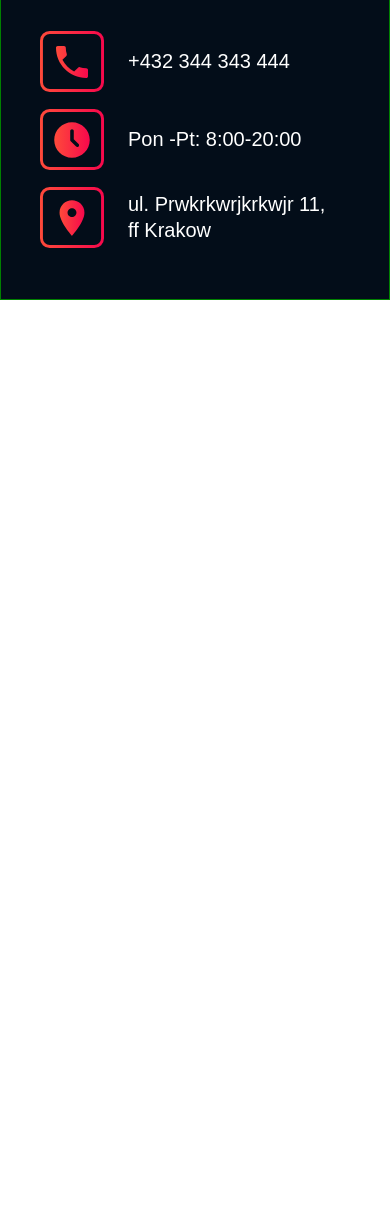
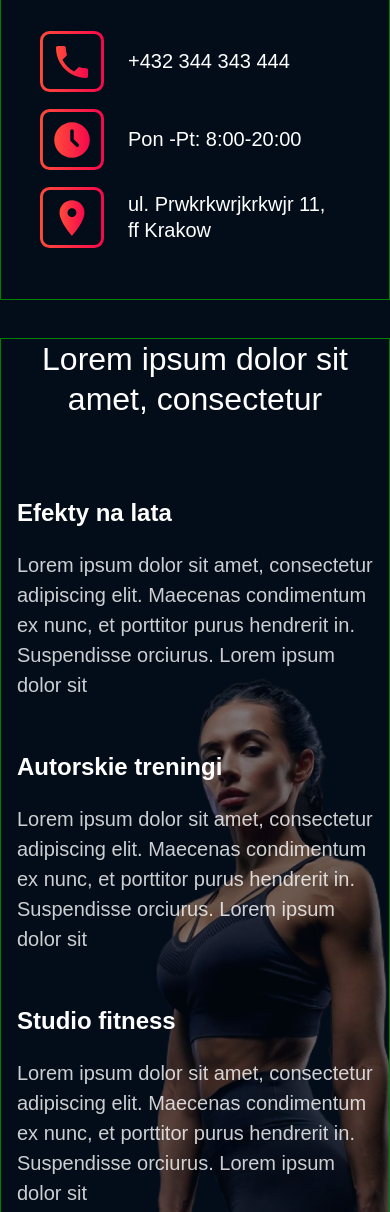
Before and after one commit to BigHeadliner/bodybuilding, a plain HTML site: page app/index.html in a window 390 px wide. Shown: the part 596-1808 px from the top of the page. Before the commit the page ends 896 px from the top, so only its background shows below. Drawn offline with Linux system fonts and the light colour scheme.

Commit message:
benefits1 section responsive

```diff
--- a/app/index.html
+++ b/app/index.html
@@ -92,7 +92,7 @@
         </div>
     </header>
 
-    <!-- <section class="benefits1">
+     <section class="benefits1">
         <div class="container">
            <h3 class="benefits1__title">Lorem ipsum dolor sit amet, consectetur</h3>
 
@@ -146,7 +146,7 @@
            </div>
         </div>
     </section>
-
+    <!--
     <section class="video">
         <div class="container">
             <p class="video__suptitle">Poznaj nasz autorski</p>
--- a/app/scss/_media.scss
+++ b/app/scss/_media.scss
@@ -14,6 +14,24 @@
 
     .header__main-btn {
         margin-bottom: 257px;
+    }
+
+ }
+
+ @media(max-width:1750px) {
+
+    // benefits1
+
+    .benefits1__items {
+        padding-left: 0;
+        display: grid;
+        grid-template-columns: repeat(2, 1fr);
+
+        grid-template-rows: repeat(2, 1fr);
+        // grid-column-gap: 160px;
+        // grid-row-gap: 189px;
+        grid-gap:130px;
+        margin-bottom: 183px;
     }
 
  }
@@ -45,6 +63,24 @@
         margin-bottom: 40px;
     }
 
+
+ }
+
+ @media(max-width:1500px) {
+
+     // benefits1
+
+    .benefits1__items {
+       display: flex;
+       flex-direction: column;
+       justify-content: center;
+       align-items: center;
+       grid-gap: 100px;
+    }
+
+    .benefits1__title {
+        margin-bottom: 117px;
+    }
 
  }
 
@@ -94,6 +130,16 @@
 
     .header__main-btn {
         margin-bottom: 115px;
+    }
+
+ }
+
+ @media(max-width:1035px) {
+
+    //  benefits1
+
+    .benefits1__title {
+        margin-bottom: 85px;
     }
 
  }
@@ -159,6 +205,33 @@
         background-position:  right;
     }
 
+
+    // .benefits1
+
+    .benefits1 {
+        padding-top:38px;
+        background-position: bottom right;
+    }
+
+    .benefits1__title{
+        padding: 0 0 0 49px;
+        text-align: initial;
+        margin-bottom: 108px;
+    }
+
+    .benefits1__items {
+        display: flex;
+        flex-direction: column;
+        justify-content: center;
+        align-items: initial;
+        padding: 0 132px 163px 92px;
+        row-gap: 189px;
+    }
+
+    .benefits1__item-title {
+        margin-bottom: 40px;
+    }
+
  }
 
 
@@ -169,6 +242,29 @@
     .header__info {
         margin-bottom: 70px;
     }
+
+ }
+
+ @media(max-width: 995px) {
+
+    // benefits1
+
+    .benefits1__title {
+        padding: 0;
+        margin-bottom: 87px;
+        text-align: center;
+        line-height: 54px;
+    }
+
+    .benefits1__items {
+        display: flex;
+        flex-direction: column;
+        justify-content: center;
+        align-items: center;
+        padding: 0;
+        row-gap: 100px;
+    }
+
 
  }
 
@@ -272,6 +368,16 @@
 
  }
 
+ @media(max-width: 815px) {
+
+    // benefits1
+
+    .benefits1__items {
+      margin-bottom: 45px;
+    }
+
+ }
+
  @media(max-width: 730px) {
 
     // header
@@ -282,6 +388,12 @@
 
     .header__top {
         padding: 32px 37px;
+    }
+
+    // benefits1
+
+    .benefits1__items {
+        row-gap: 75px;
     }
 
  }
@@ -300,6 +412,40 @@
         height: 137px;
     }
 
+    // benefits1
+
+    .benefits1__title {
+        font-size: 40px;
+        line-height: 49px;
+    }
+
+    .benefits1__item-title {
+        font-size: 31px;
+    }
+
+    .benefits1__item-title {
+        margin-bottom: 20px;
+    }
+
+    .benefits1__item-text {
+        font-size: 17px;
+        line-height: 35px;
+    }
+
+ }
+
+ @media(max-width: 650px) {
+
+    // benefits1
+
+    .benefits1__item-title::before {
+        display: none;
+    }
+
+    .benefits1__item{
+        padding-left: 0;
+    }
+
  }
 
  @media(max-width: 570px) {
@@ -308,6 +454,16 @@
 
     .header__title {
         margin-bottom: 43px;
+    }
+
+    // benefits1
+
+    .benefits1__title {
+        margin-bottom: 57px;
+    }
+
+    .benefits1__items {
+        row-gap: 54px;
     }
 
 
@@ -337,6 +493,17 @@
 
     .header__title {
         margin-bottom: 59px;
+    }
+
+}
+
+@media(max-width:475px) {
+
+    // benefits1
+
+    .benefits1__item-title {
+      margin-bottom: 10px;
+      font-size: 27px;
     }
 
 }
@@ -371,6 +538,17 @@
 
     .header__top {
         padding: 32px 19px;
+    }
+
+    // benefits1
+
+    .benefits1__title {
+        font-size: 30px;
+        line-height: 43px;
+    }
+
+    .benefits1__item-title {
+        font-size: 25px;
     }
 
 }
@@ -412,6 +590,34 @@
             margin-bottom: 36px;
     }
 
+    //  benefits1
+
+    .benefits1 {
+        background-image: url(../images/benefits1/woman-holding-weights-mobile.png);
+        background-position:  bottom right;
+    }
+
+
+    .benefits1__title {
+        font-size: 32px;
+        line-height: 40px;
+        margin-bottom: 73px;
+    }
+
+    .benefits1__item-title {
+        font-size: 24px;
+        margin-bottom: 17px;
+    }
+
+    .benefits1__item-text {
+        font-size: 20px;
+        line-height: 30px;
+    }
+
+    .benefits1__items {
+        row-gap: 45px;
+    }
+
 }
 
 @media(max-width:354px) {
@@ -426,4 +632,12 @@
         font-size: 27px;
     }
 
+    // benefits1
+
+    .benefits1__title {
+        font-size: 27px;
+        line-height: 37px;
+        margin-bottom: 40px;
+     }
+
 }
```
Also changed, not shown: app/css/style.min.css, app/images/benefits1/woman-holding-weights-mobile.png (added).
